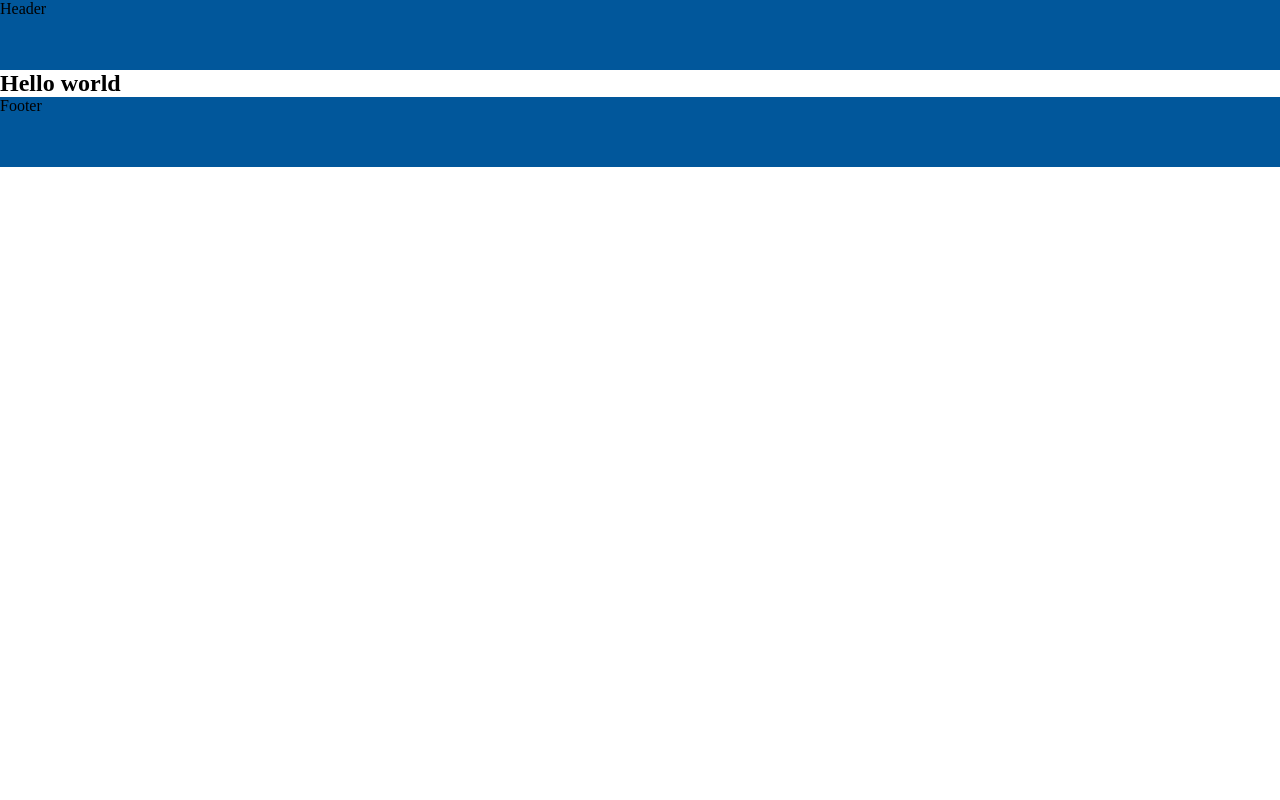
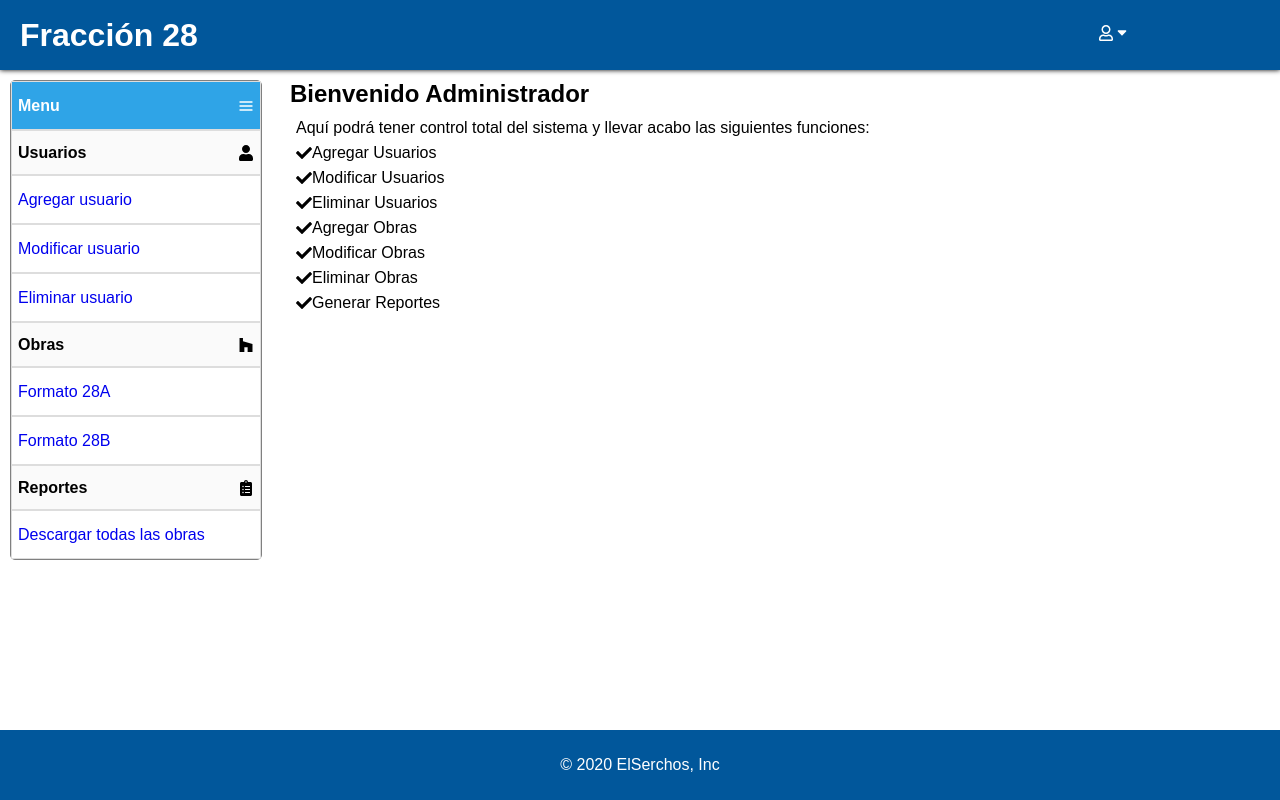
Before and after one commit to SergioVG91/TransparenciaFraccion28, a React app: page / in a window 1280 px wide. Built offline with nearby package versions, Linux system fonts and the light colour scheme; a web font is replaced by a local one.

Commit message:
Implementando html y css del home

```diff
--- a/package.json
+++ b/package.json
@@ -28,6 +28,7 @@
     "node-sass": "^4.13.1",
     "react": "^16.12.0",
     "react-dom": "^16.12.0",
+    "react-icons": "^3.9.0",
     "react-router-dom": "^5.1.2",
     "react-scripts": "^3.3.1",
     "sass-loader": "^8.0.2",
--- a/src/assets/styles/app.scss
+++ b/src/assets/styles/app.scss
@@ -1,5 +1,23 @@
+@import './base/variables.scss';
+
 *,
 body {
   margin: 0px;
   box-lines: #01579b;
+  font-family: $fuente;
 }
+button,
+input,
+p,
+li,
+a {
+  font-family: $fuente;
+  font-size: 16px;
+  padding: 1px 6px;
+  display: flex;
+  align-items: center;
+}
+
+.margin-left {
+  margin-left: auto;
+}
--- a/src/assets/styles/base/variables.scss
+++ b/src/assets/styles/base/variables.scss
@@ -1,3 +1,4 @@
 @import url('https://fonts.googleapis.com/css?family=Muli&display=swap');
 
 $fuente: 'Muli', sans-serif;
+$box-size-heigth: 45px;
--- a/src/assets/styles/components/footer.scss
+++ b/src/assets/styles/components/footer.scss
@@ -2,4 +2,13 @@ footer {
   width: 100%;
   height: 70px;
   background-color: #01579b;
+  color: white;
+  display: flex;
+  align-content: center;
+  justify-content: center;
+  font-size: 8px;
+  position: absolute;
+  bottom: 0;
+  right: 0;
+  left: 0;
 }
--- a/src/assets/styles/components/header.scss
+++ b/src/assets/styles/components/header.scss
@@ -2,4 +2,19 @@ header {
   width: 100%;
   height: 70px;
   background-color: #01579b;
+  box-shadow: 0px 0px 5px 0px rgba(0, 0, 0, 1);
+  color: white;
+  display: flex;
+  align-items: center;
+  display: flex;
+  justify-content: space-between;
 }
+
+.header__logo,
+.header__session {
+  margin: 5px 20px;
+}
+
+.header__session {
+  margin-right: 150px;
+}
--- a/src/assets/styles/components/home.scss
+++ b/src/assets/styles/components/home.scss
@@ -0,0 +1,58 @@
+@import '../base/variables.scss';
+
+.home {
+  display: grid;
+  grid-template-columns: 280px 1fr;
+}
+
+.home__menu {
+  grid-column: 1;
+  border-radius: 5px;
+  border: 1px solid gray;
+  width: 250px;
+  margin: 10px;
+}
+
+.home__menu-label {
+  height: $box-size-heigth;
+  border: 1px solid #dddddd;
+  background-color: #2fa4e7;
+  color: white;
+  text-align: left;
+  padding: 1px 6px;
+  font-weight: bold;
+}
+.home__menu-button {
+  height: $box-size-heigth;
+  width: 100%;
+  border: 1px solid #dddddd;
+  background-color: #fafafa;
+  cursor: pointer;
+  text-align: left;
+  font-weight: bold;
+}
+.home__menu-elements {
+  display: flex;
+  flex-direction: column;
+}
+.home__menu-link {
+  height: $box-size-heigth;
+  text-decoration: none;
+  border: 1px solid #dddddd;
+}
+
+.home__container {
+  margin: 10px;
+  grid-column: 2;
+}
+.home__title {
+  margin-bottom: 10px;
+}
+
+.home__list {
+  padding: 0;
+}
+
+.home__list li {
+  margin: 5px 0px;
+}
--- a/src/assets/styles/components/login.scss
+++ b/src/assets/styles/components/login.scss
@@ -1,27 +1,4 @@
 @import '../base/variables.scss';
-input {
-  font-family: $fuente;
-  width: 200px;
-  height: 50px;
-  border-radius: 3px;
-  padding: 5px;
-  text-align: center;
-  border: 1px solid #cccccc;
-  margin: 10px;
-  font-size: 15px;
-}
-
-button {
-  font-family: $fuente;
-  border-radius: 3px;
-  width: 200px;
-  margin: 10px;
-  border: none;
-  color: white;
-  height: 50px;
-  background-color: #4a89dc;
-  font-size: 15px;
-}
 
 .login {
   background-color: #01579b;
@@ -48,3 +25,26 @@ button {
   flex-direction: column;
   align-items: center;
 }
+
+.login__input {
+  width: 200px;
+  height: 50px;
+  border-radius: 3px;
+  padding: 5px;
+  text-align: center;
+  border: 1px solid #cccccc;
+  margin: 10px;
+  font-size: 15px;
+}
+
+.login__button {
+  border-radius: 3px;
+  width: 200px;
+  margin: 10px;
+  border: none;
+  color: white;
+  height: 50px;
+  background-color: #4a89dc;
+  font-size: 15px;
+  justify-content: center;
+}
--- a/src/components/Footer.jsx
+++ b/src/components/Footer.jsx
@@ -1,6 +1,10 @@
 import React from 'react';
 import '../assets/styles/components/footer.scss';
 
-const Footer = () => <footer>Footer</footer>;
+const Footer = () => (
+  <footer>
+    <p> © 2020 ElSerchos, Inc </p>
+  </footer>
+);
 
 export default Footer;
--- a/src/components/Header.jsx
+++ b/src/components/Header.jsx
@@ -1,6 +1,21 @@
 import React from 'react';
 import '../assets/styles/components/header.scss';
+import { FaRegUser } from 'react-icons/fa';
+import { TiArrowSortedDown } from 'react-icons/ti';
 
-const Header = () => <header>Header</header>;
+const Header = () => (
+  <header>
+    <div className="header__logo">
+      <h1>Fracción 28</h1>
+    </div>
+
+    <div className="header__session">
+      <div>
+        <FaRegUser />
+        <TiArrowSortedDown />
+      </div>
+    </div>
+  </header>
+);
 
 export default Header;
--- a/src/components/Home.jsx
+++ b/src/components/Home.jsx
@@ -1,9 +1,92 @@
 import React from 'react';
+import { FaCheck as IconoLi, FaUser, FaClipboardList, FaHouzz } from 'react-icons/fa';
+import { FiMenu } from 'react-icons/fi';
 import '../assets/styles/components/home.scss';
 
 const Home = () => (
   <section className="home">
-    <h1>Hello world</h1>
+    <div className="home__menu">
+      <p className="home__menu-label">
+        Menu
+        <FiMenu className="margin-left" />
+      </p>
+      <div className="home__menu-section">
+        <button className="home__menu-button" type="button">
+          Usuarios
+          <FaUser className="margin-left" />
+        </button>
+        <div className="home__menu-elements">
+          <a className="home__menu-link" href="/">
+            Agregar usuario
+          </a>
+          <a className="home__menu-link" href="/">
+            Modificar usuario
+          </a>
+          <a className="home__menu-link" href="/">
+            Eliminar usuario
+          </a>
+        </div>
+      </div>
+      <div className="home__menu-section">
+        <button className="home__menu-button" type="button">
+          Obras
+          <FaHouzz className="margin-left" />
+        </button>
+        <div className="home__menu-elements">
+          <a className="home__menu-link" href="/">
+            Formato 28A
+          </a>
+          <a className="home__menu-link" href="/">
+            Formato 28B
+          </a>
+        </div>
+      </div>
+      <div className="home__menu-section">
+        <button className="home__menu-button" type="button">
+          Reportes
+          <FaClipboardList className="margin-left" />
+        </button>
+        <div className="home__menu-elements">
+          <a className="home__menu-link" href="/">
+            Descargar todas las obras
+          </a>
+        </div>
+      </div>
+    </div>
+    <div className="home__container">
+      <h1 className="home__title">Bienvenido Administrador</h1>
+      <p>Aquí podrá tener control total del sistema y llevar acabo las siguientes funciones:</p>
+      <ul className="home__list">
+        <li>
+          <IconoLi />
+          Agregar Usuarios
+        </li>
+        <li>
+          <IconoLi />
+          Modificar Usuarios
+        </li>
+        <li>
+          <IconoLi />
+          Eliminar Usuarios
+        </li>
+        <li>
+          <IconoLi />
+          Agregar Obras
+        </li>
+        <li>
+          <IconoLi />
+          Modificar Obras
+        </li>
+        <li>
+          <IconoLi />
+          Eliminar Obras
+        </li>
+        <li>
+          <IconoLi />
+          Generar Reportes
+        </li>
+      </ul>
+    </div>
   </section>
 );
 
--- a/src/components/Login.jsx
+++ b/src/components/Login.jsx
@@ -7,9 +7,11 @@ const Login = () => (
     <div className="login__container">
       <img className="login__img" src={loginImg} alt="log" />
       <form className="login__form">
-        <input type="text" placeholder="Usuario" />
-        <input type="text" placeholder="Contraseña" />
-        <button type="submit">Iniciar Sesión</button>
+        <input className="login__input" type="text" placeholder="Usuario" />
+        <input className="login__input" type="text" placeholder="Contraseña" />
+        <button className="login__button" type="submit">
+          Iniciar Sesión
+        </button>
       </form>
     </div>
   </section>
```
Also changed, not shown: 1 other file.
